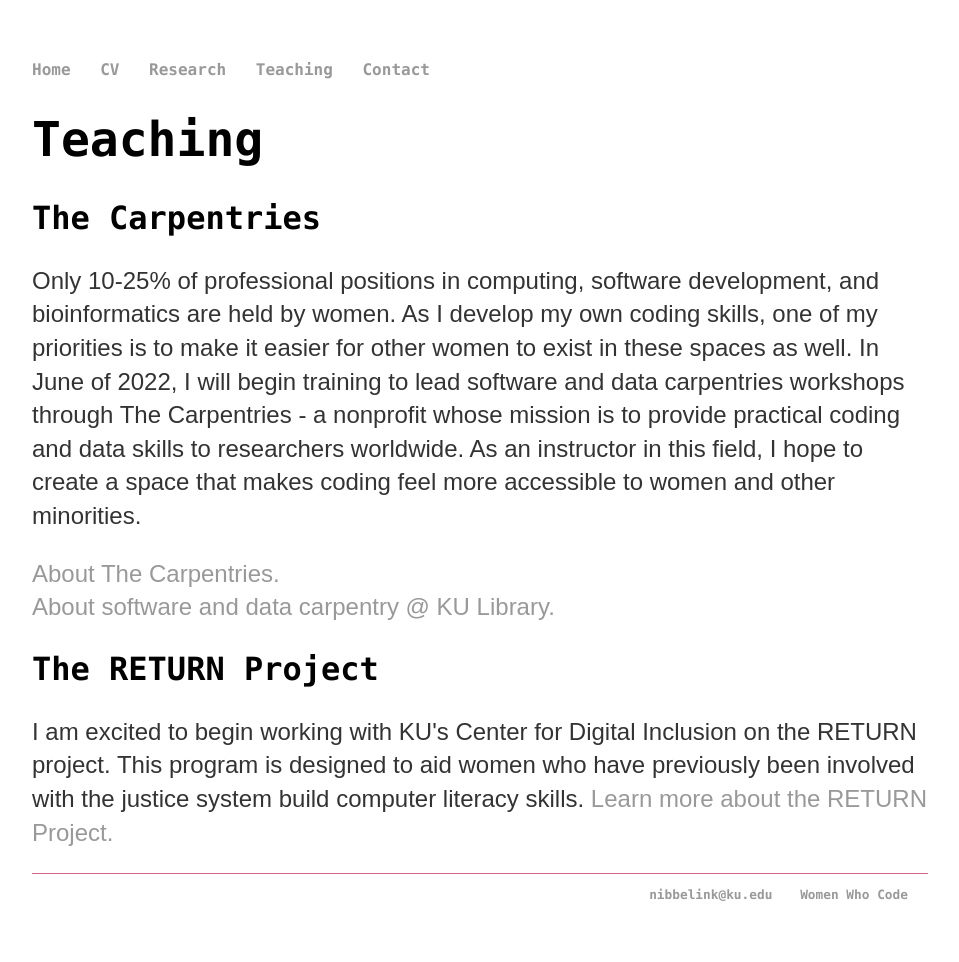
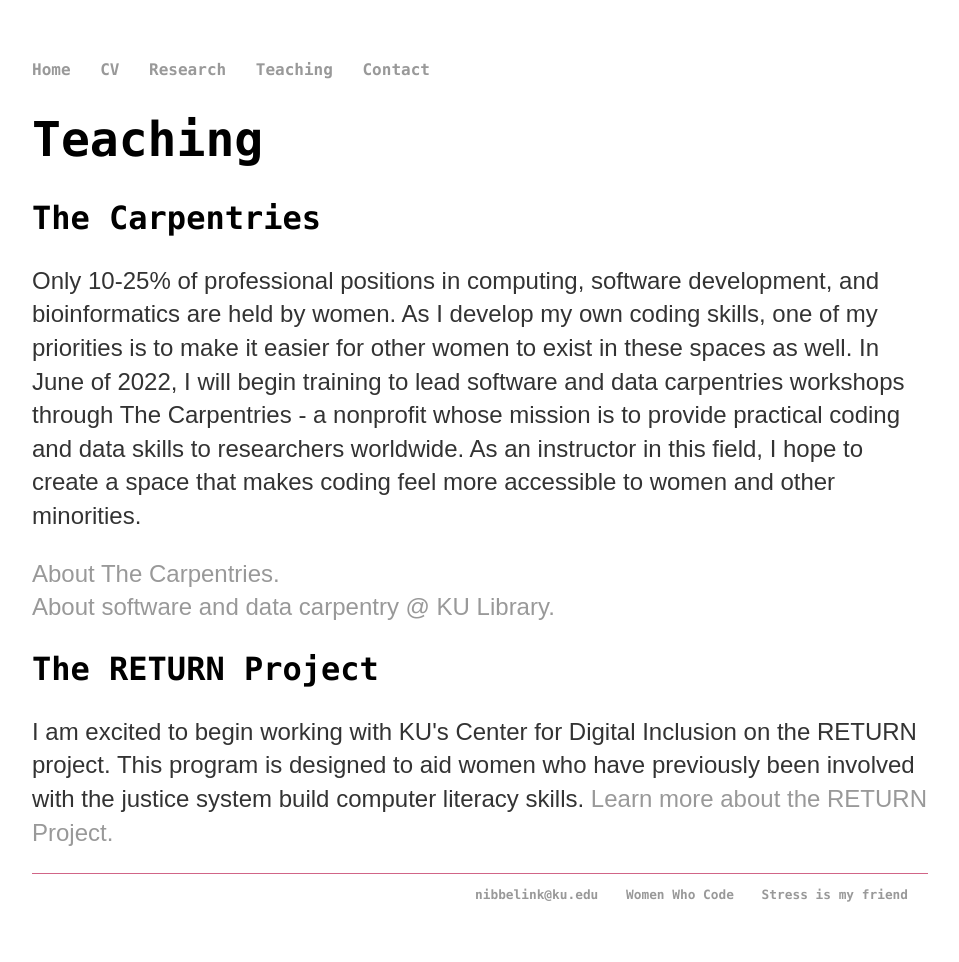
Before and after one commit to megannibbs/megannibbelink.github.io, a Jekyll site: the page built from return/index.html, in a window 1280 px wide. Shown: the whole page, without its empty margins (160-1119 px from the left). Built offline with Jekyll 4.4.1, drawn with Linux system fonts in a browser that asks for light colours.

Commit message:
Update default.html

```diff
--- a/_layouts/default.html
+++ b/_layouts/default.html
@@ -23,7 +23,8 @@
 			<footer>
 	    		<ul>
 				<div align="right"><li><a href="mailto:nibbelink@ku.edu">nibbelink@ku.edu</a></li>
-					<li><a href="https://www.womenwhocode.com">Women Who Code</a></li></div>
+					<li><a href="https://www.womenwhocode.com">Women Who Code</a></li>
+					<li><a href="https://www.youtube.com/watch?v=RcGyVTAoXEU">Stress is my friend</a></li></div>
 				</ul>
 			</footer>
 		</body>
```
